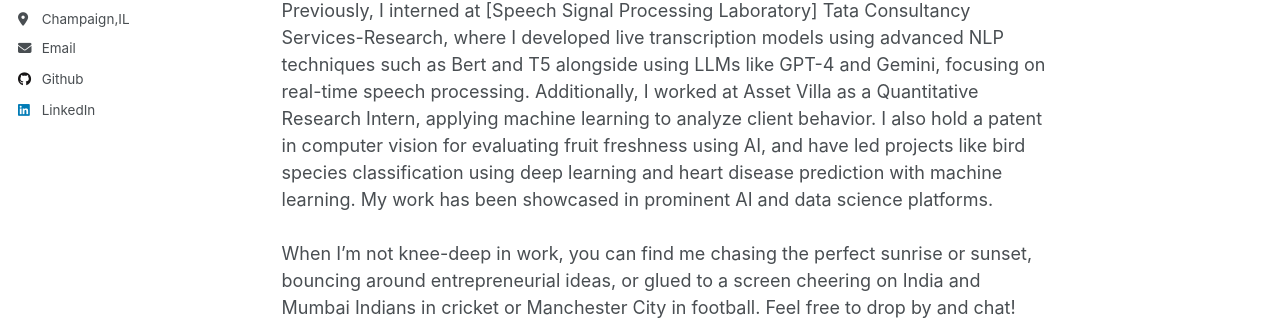
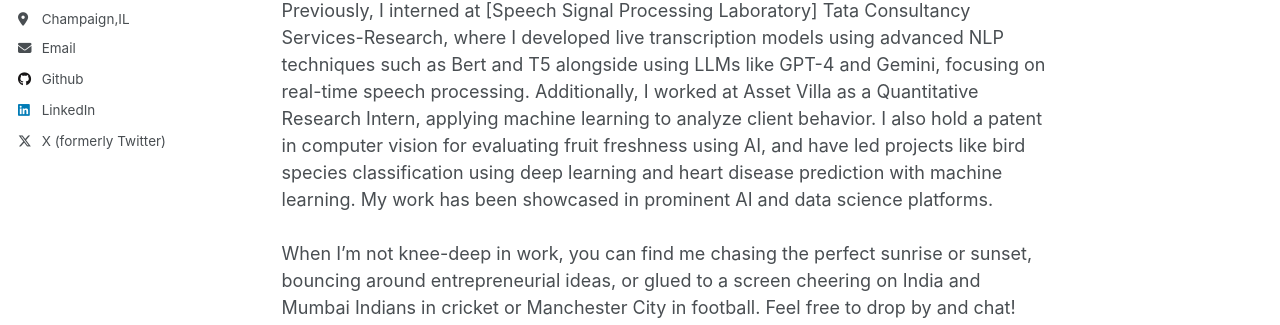
Before and after one commit to jashbhatia07/jashbhatia.github.io, a Jekyll site: the page built from _pages/about.md, in a window 1280 px wide. Shown: the part 313-638 px from the top of the page. Built offline with Jekyll 4.4.1, drawn with Linux system fonts in a browser that asks for light colours; part of the change alters nothing that is shown.

Commit message:
Update _config.yml

```diff
--- a/_config.yml
+++ b/_config.yml
@@ -103,14 +103,14 @@ author:
   instagram        :
   impactstory      : #"https://profiles.impactstory.org/u/xxxx-xxxx-xxxx-xxxx"
   lastfm           :
-  linkedin         : "https://www.linkedin.com/in/jashbhatia07/"
+  linkedin         : "in/jashbhatia07/"
   orcid            :
   pinterest        :
   soundcloud       :
   stackoverflow    : # http://stackoverflow.com/users/123456/username
   steam            :
   tumblr           :
-  twitter          :
+  twitter          : "bhatiajash"
   vine             :
   weibo            :
   xing             :
```
